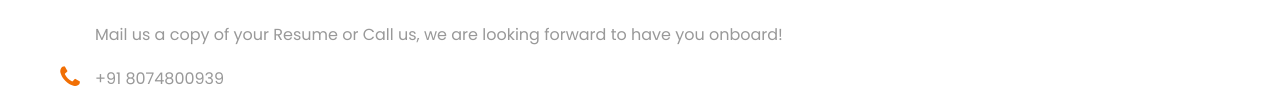
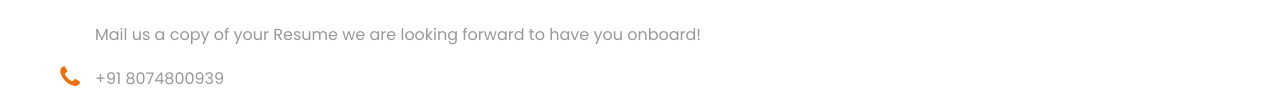
Before and after one commit to aayushjannumahanti/solenpharma.github.io, a plain HTML site: page index.html in a window 1280 px wide. Shown: the part 6588-6694 px from the top of the page. Drawn offline with Linux system fonts and the light colour scheme; some packages are replaced by stand-ins of ours.

Commit message:
Update index.html

```diff
--- a/index.html
+++ b/index.html
@@ -667,7 +667,7 @@
                </div>
                <div class="footer-info padding">
                   <h3>CAREERS</h3>
-                  <p>Mail us a copy of your Resume or Call us, we are looking forward to have you onboard! </p>
+                  <p>Mail us a copy of your Resume we are looking forward to have you onboard! </p>
                   <p><i class="fa fa-phone" aria-hidden="true"></i> +91 8074800939</p>
                   <p><i class="fa fa-paper-plane" aria-hidden="true"></i> solenpharmaceuticals@gmail.com </p>
 
```
